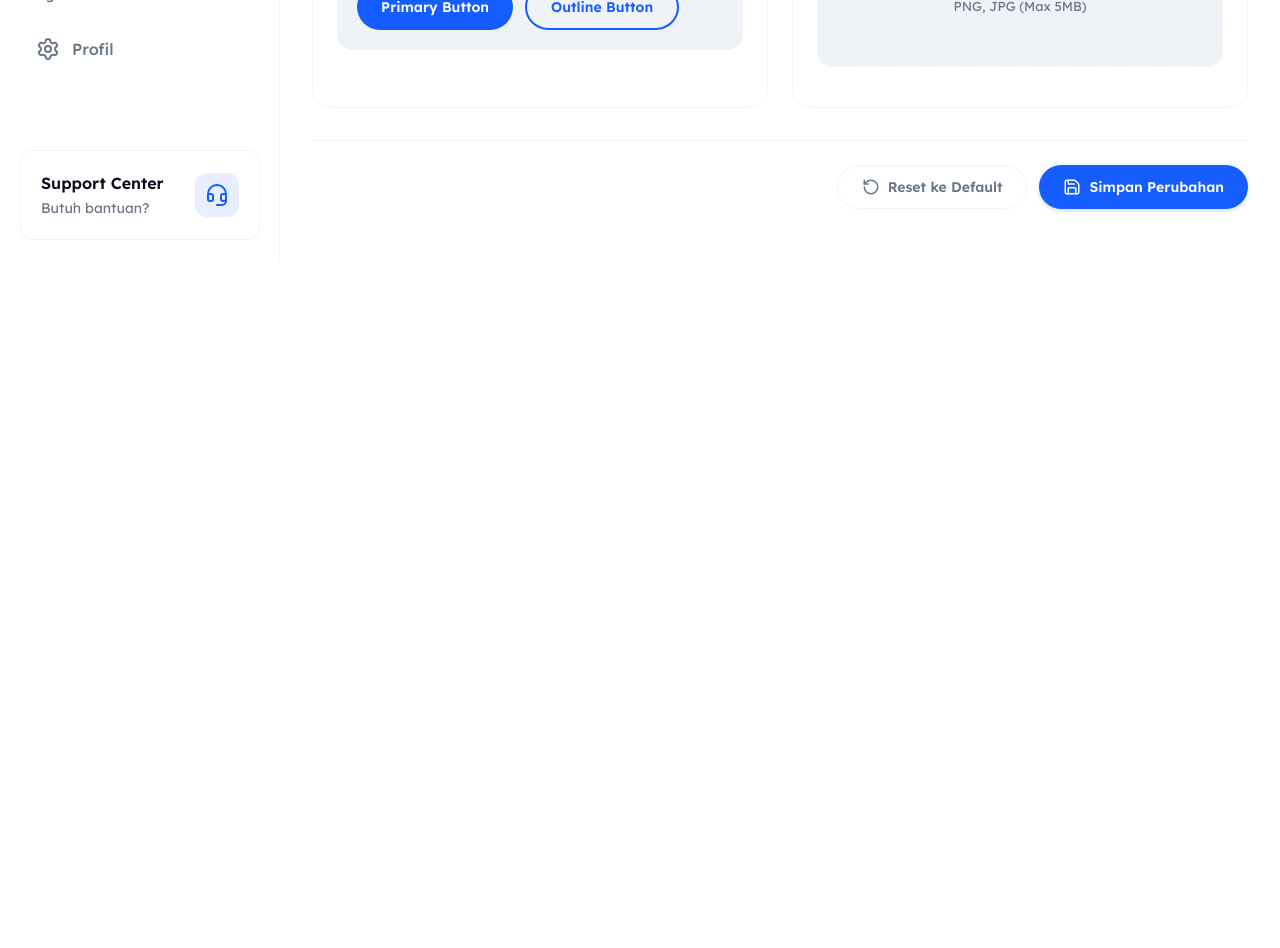
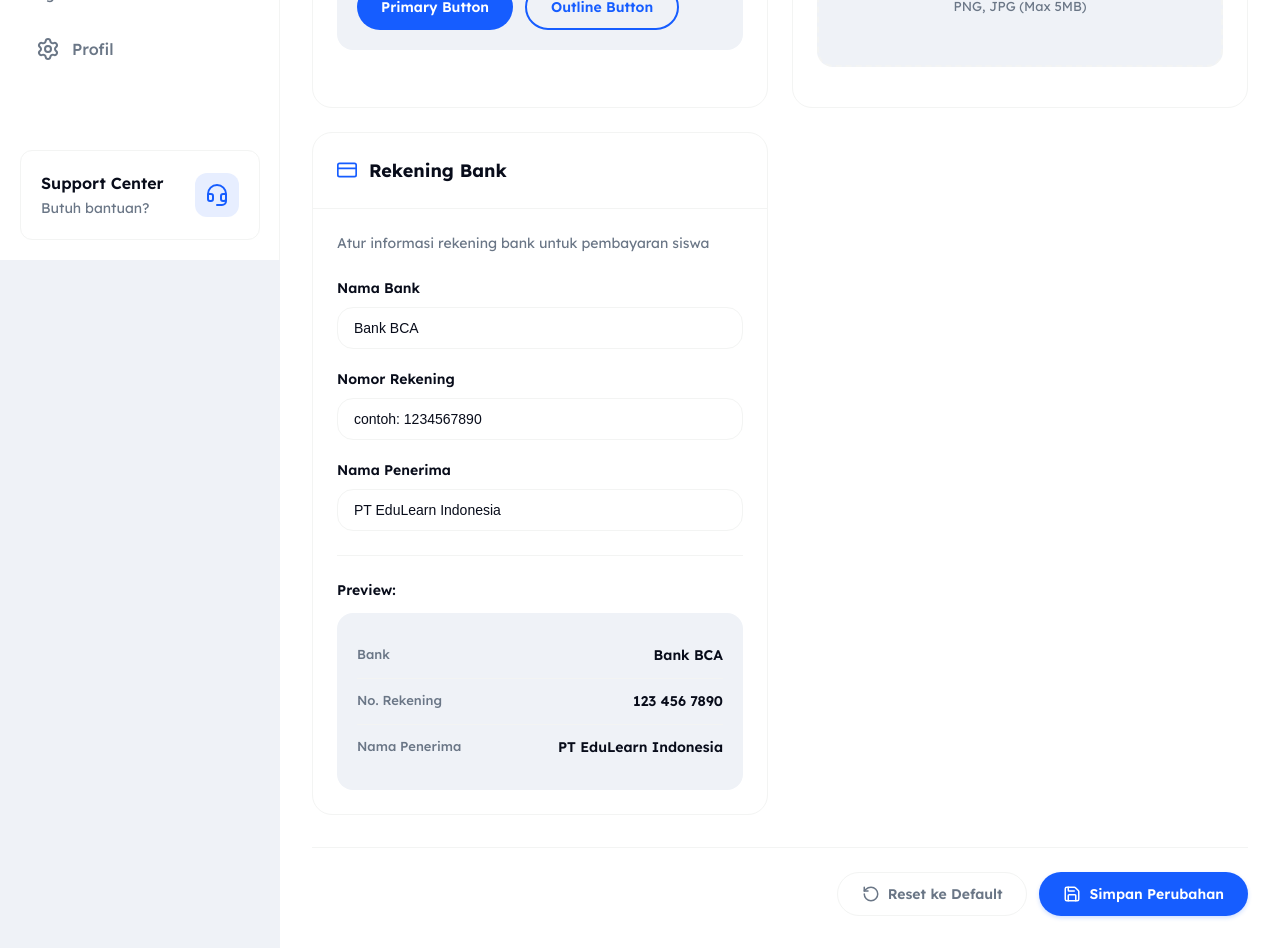
Before and after one commit to bimaturangga/project-lms, a Next.js app: page /admin/settings in a window 1280 px wide. Shown: the part 540-1488 px from the top of the page. Before the commit the page ends 800 px from the top, so only its background shows below. Built offline with nearby package versions, Linux system fonts and the light colour scheme; no server answers.

Commit message:
add configuration bank account

```diff
--- a/src/app/admin/settings/page.tsx
+++ b/src/app/admin/settings/page.tsx
@@ -22,6 +22,9 @@ export default function SettingsPage() {
   const [primaryColor, setPrimaryColor] = useState("#165dff");
   const [logoUrl, setLogoUrl] = useState("");
   const [logoFile, setLogoFile] = useState<File | null>(null);
+  const [bankName, setBankName] = useState("Bank BCA");
+  const [accountNumber, setAccountNumber] = useState("");
+  const [accountHolder, setAccountHolder] = useState("PT EduLearn Indonesia");
   const [showModal, setShowModal] = useState(false);
   const [modalType, setModalType] = useState<"save" | "reset">("save");
   const [isProcessing, setIsProcessing] = useState(false);
@@ -84,6 +87,22 @@ export default function SettingsPage() {
           value: logoUrl,
         });
       }
+
+      // Save bank account settings
+      await updateSetting({
+        key: "bankName",
+        value: bankName,
+      });
+
+      await updateSetting({
+        key: "accountNumber",
+        value: accountNumber,
+      });
+
+      await updateSetting({
+        key: "accountHolder",
+        value: accountHolder,
+      });
 
       // Update CSS variables
       document.documentElement.style.setProperty("--primary", primaryColor);
@@ -173,6 +192,9 @@ export default function SettingsPage() {
       setPrimaryColor(defaultColor);
       setLogoUrl("");
       setLogoFile(null);
+      setBankName("Bank BCA");
+      setAccountNumber("");
+      setAccountHolder("PT EduLearn Indonesia");
 
       try {
         // Reset in Convex database
@@ -265,9 +287,15 @@ export default function SettingsPage() {
     if (allSettings) {
       const themeColor = allSettings.themeColor || "#165dff";
       const logo = allSettings.logoUrl || "";
+      const bank = allSettings.bankName || "Bank BCA";
+      const accNumber = allSettings.accountNumber || "";
+      const accHolder = allSettings.accountHolder || "PT EduLearn Indonesia";
 
       setPrimaryColor(themeColor);
       setLogoUrl(logo);
+      setBankName(bank);
+      setAccountNumber(accNumber);
+      setAccountHolder(accHolder);
 
       // Update CSS variables
       document.documentElement.style.setProperty("--primary", themeColor);
@@ -433,6 +461,96 @@ export default function SettingsPage() {
                 </div>
               </div>
             </div>
+
+            {/* Bank Account Settings */}
+            <div className={styles.card}>
+              <div className={styles.cardHeader}>
+                <div className={styles.cardTitleWrapper}>
+                  <svg
+                    xmlns="http://www.w3.org/2000/svg"
+                    width="20"
+                    height="20"
+                    viewBox="0 0 24 24"
+                    fill="none"
+                    stroke="currentColor"
+                    strokeWidth="2"
+                    strokeLinecap="round"
+                    strokeLinejoin="round"
+                    className={styles.cardIcon}
+                  >
+                    <rect x="1" y="4" width="22" height="16" rx="2" ry="2" />
+                    <line x1="1" y1="10" x2="23" y2="10" />
+                  </svg>
+                  <h2 className={styles.cardTitle}>Rekening Bank</h2>
+                </div>
+              </div>
+              <div className={styles.cardBody}>
+                <p className={styles.cardDescription}>
+                  Atur informasi rekening bank untuk pembayaran siswa
+                </p>
+
+                <div className={styles.formGroup}>
+                  <label className={styles.label}>Nama Bank</label>
+                  <input
+                    type="text"
+                    value={bankName}
+                    onChange={(e) => setBankName(e.target.value)}
+                    className={styles.textInput}
+                    placeholder="contoh: Bank BCA, Bank Mandiri"
+                  />
+                </div>
+
+                <div className={styles.formGroup}>
+                  <label className={styles.label}>Nomor Rekening</label>
+                  <input
+                    type="text"
+                    value={accountNumber}
+                    onChange={(e) => setAccountNumber(e.target.value)}
+                    className={styles.textInput}
+                    placeholder="contoh: 1234567890"
+                  />
+                </div>
+
+                <div className={styles.formGroup}>
+                  <label className={styles.label}>Nama Penerima</label>
+                  <input
+                    type="text"
+                    value={accountHolder}
+                    onChange={(e) => setAccountHolder(e.target.value)}
+                    className={styles.textInput}
+                    placeholder="contoh: PT EduLearn Indonesia"
+                  />
+                </div>
+
+                <div className={styles.bankPreview}>
+                  <p className={styles.previewLabel}>Preview:</p>
+                  <div className={styles.bankPreviewCard}>
+                    <div className={styles.bankPreviewRow}>
+                      <span className={styles.bankPreviewLabel}>Bank</span>
+                      <span className={styles.bankPreviewValue}>
+                        {bankName || "Bank BCA"}
+                      </span>
+                    </div>
+                    <div className={styles.bankPreviewRow}>
+                      <span className={styles.bankPreviewLabel}>
+                        No. Rekening
+                      </span>
+                      <span className={styles.bankPreviewValue}>
+                        {accountNumber || "123 456 7890"}
+                      </span>
+                    </div>
+                    <div className={styles.bankPreviewRow}>
+                      <span className={styles.bankPreviewLabel}>
+                        Nama Penerima
+                      </span>
+                      <span className={styles.bankPreviewValue}>
+                        {accountHolder || "PT EduLearn Indonesia"}
+                      </span>
+                    </div>
+                  </div>
+                </div>
+              </div>
+            </div>
           </div>
 
           {/* Action Buttons */}
--- a/src/app/admin/settings/settings.module.css
+++ b/src/app/admin/settings/settings.module.css
@@ -551,3 +551,65 @@
     width: 100%;
   }
 }
+
+/* Bank Account Settings */
+.formGroup {
+  margin-bottom: 20px;
+}
+
+.textInput {
+  width: 100%;
+  padding: 12px 16px;
+  border: 1px solid var(--border);
+  border-radius: var(--radius-lg);
+  font-size: 14px;
+  color: var(--foreground);
+  background-color: var(--background);
+  transition: all var(--transition-fast);
+}
+
+.textInput:focus {
+  outline: none;
+  border-color: var(--primary);
+  box-shadow: 0 0 0 3px rgba(22, 93, 255, 0.1);
+}
+
+.textInput::placeholder {
+  color: var(--text-muted);
+}
+
+.bankPreview {
+  margin-top: 24px;
+  padding-top: 24px;
+  border-top: 1px solid var(--border);
+}
+
+.bankPreviewCard {
+  background-color: var(--muted);
+  border-radius: var(--radius-lg);
+  padding: 20px;
+  margin-top: 12px;
+}
+
+.bankPreviewRow {
+  display: flex;
+  justify-content: space-between;
+  align-items: center;
+  padding: 12px 0;
+}
+
+.bankPreviewRow:not(:last-child) {
+  border-bottom: 1px solid var(--border);
+}
+
+.bankPreviewLabel {
+  font-size: 13px;
+  color: var(--secondary);
+  font-weight: 500;
+}
+
+.bankPreviewValue {
+  font-size: 14px;
+  color: var(--foreground);
+  font-weight: 600;
+}
```
Also changed, not shown: src/app/admin/payments/page.tsx (+33 -5 lines), src/app/admin/payments/payments.module.css (+67 -0 lines), src/app/student/payment/[courseId]/page.tsx (+9 -4 lines).
